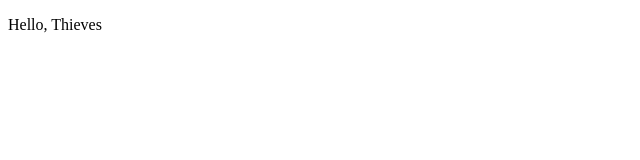
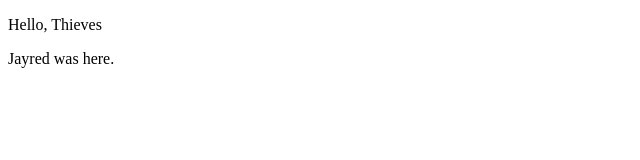
Before and after one commit to byaskew3/class-exercise, a plain HTML site: page index.html in a window 1280 px wide. Shown: the full height of the page, 0-640 px from the left. Drawn offline with Linux system fonts and the light colour scheme.

Commit message:
added my mark

```diff
--- a/index.html
+++ b/index.html
@@ -8,5 +8,6 @@
 </head>
 <body>
     <p>Hello, Thieves</p>
+    <p>Jayred was here.</p>
 </body>
 </html>
```
